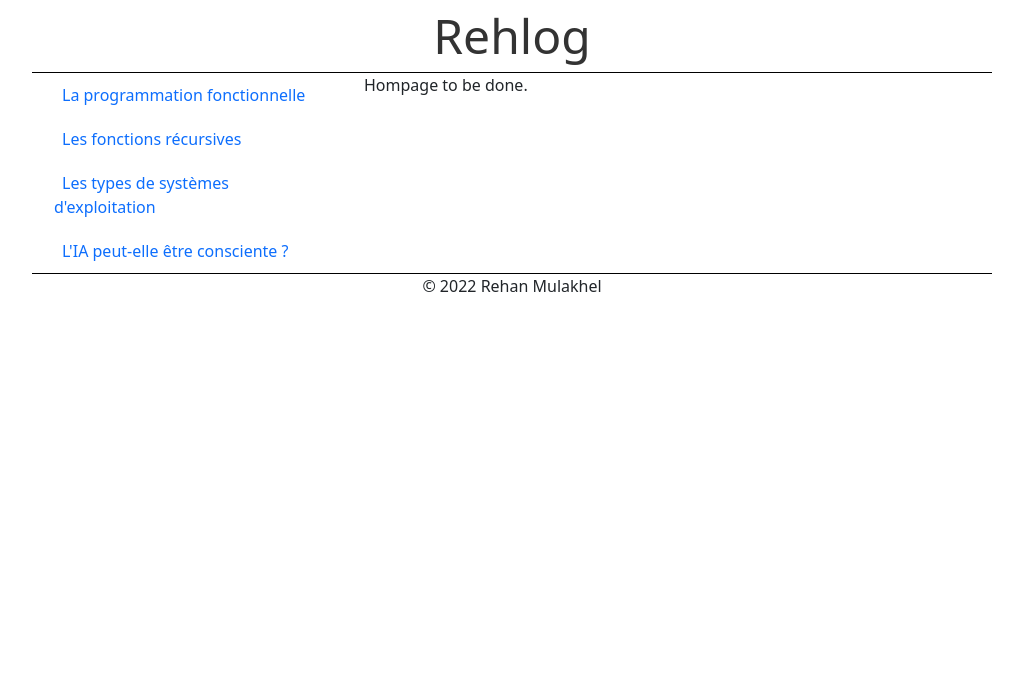
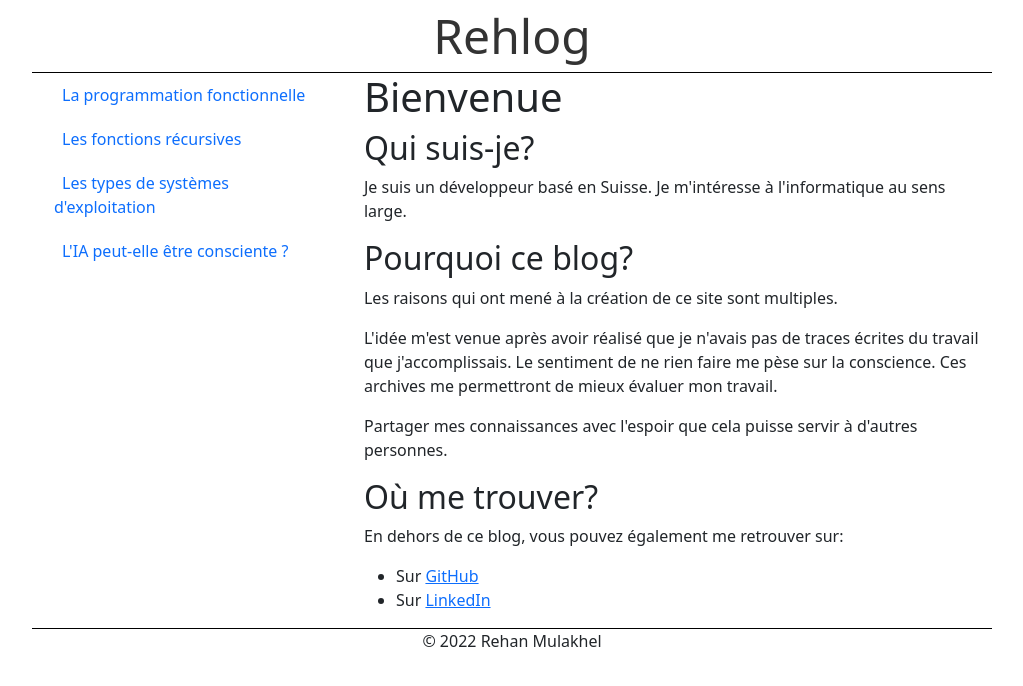
Before and after one commit to rehan-mulakhel/ui-client-rehlog, a React (Create React App) app: page / in a window 1280 px wide. Shown: the top 686 px of the page, without its empty margins (128-1151 px from the left). Built offline with nearby package versions, Linux system fonts and the light colour scheme.

Commit message:
Add Homepage content.

```diff
--- a/src/features/home/Homepage.js
+++ b/src/features/home/Homepage.js
@@ -2,5 +2,39 @@ import React from 'react';
 import './Homepage.scss';
 
 export const Homepage = () => {
-  return <>Hompage to be done.</>;
+  return (
+    <div id="homepage-container">
+      <h1>Bienvenue</h1>
+      <h2>Qui suis-je?</h2>
+      <p>
+        Je suis un développeur basé en Suisse. Je m&apos;intéresse à
+        l&apos;informatique au sens large.
+      </p>
+      <h2>Pourquoi ce blog?</h2>
+      <p>Les raisons qui ont mené à la création de ce site sont multiples.</p>
+      <p>
+        L&apos;idée m&apos;est venue après avoir réalisé que je n&apos;avais pas
+        de traces écrites du travail que j&apos;accomplissais. Le sentiment de
+        ne rien faire me pèse sur la conscience. Ces archives me permettront de
+        mieux évaluer mon travail.
+      </p>
+      <p>
+        Partager mes connaissances avec l&apos;espoir que cela puisse servir à
+        d&apos;autres personnes.
+      </p>
+      <h2>Où me trouver?</h2>
+      <p>En dehors de ce blog, vous pouvez également me retrouver sur:</p>
+      <ul>
+        <li>
+          Sur <a href="https://github.com/rehan-mulakhel">GitHub</a>
+        </li>
+        <li>
+          Sur{' '}
+          <a href="https://www.linkedin.com/in/rehan-mulakhel-1a9619173/">
+            LinkedIn
+          </a>
+        </li>
+      </ul>
+    </div>
+  );
 };
```
